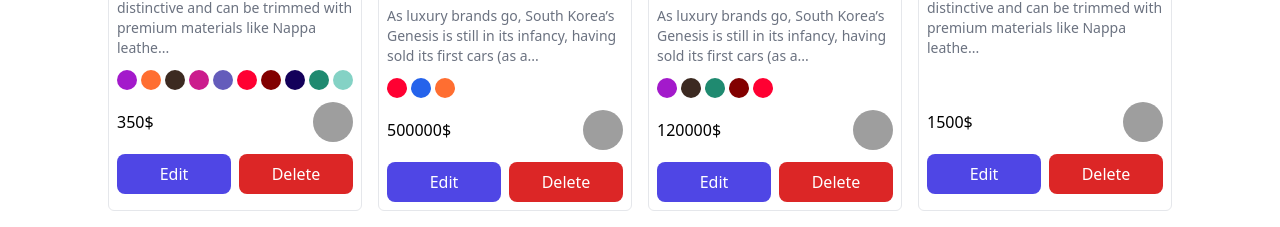
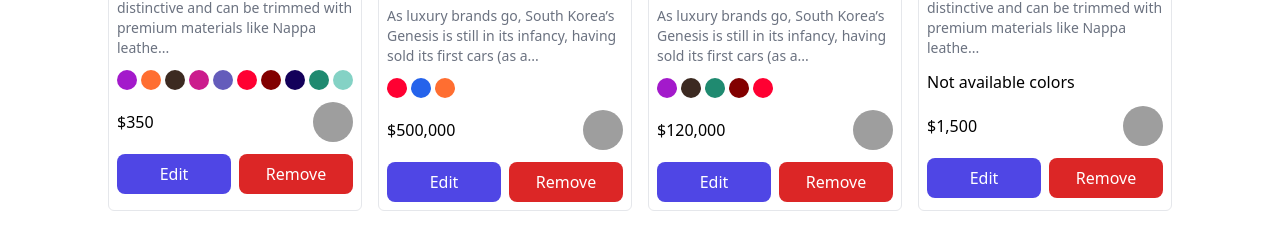
Before and after one commit to Amir983/Project-Structure, a React (Vite) app: page / in a window 1280 px wide. Shown: the part 419-646 px from the top of the page. Built offline with nearby package versions, Linux system fonts and the light colour scheme; grey boxes are pictures that could not be loaded.

Commit message:
Project completed

```diff
--- a/package.json
+++ b/package.json
@@ -14,6 +14,7 @@
     "@heroicons/react": "^2.2.0",
     "react": "^19.2.0",
     "react-dom": "^19.2.0",
+    "react-hot-toast": "^2.6.0",
     "uuid": "^13.0.0"
   },
   "devDependencies": {
--- a/src/App.tsx
+++ b/src/App.tsx
@@ -11,7 +11,8 @@ import Colors from "./components/UI/Colors";
 import { v4 as uuid } from "uuid";
 import Select from "./components/UI/Select";
 import type { productname } from "./types";
-
+import Modal from "./components/UI/Model";
+import toast, { Toaster } from "react-hot-toast";
 const App = () => {
   const defaultProductObj = {
     title: "",
@@ -40,12 +41,16 @@ const App = () => {
   const [tempColors, setTempColor] = useState<string[]>([]);
   const [isOpen, setIsOpen] = useState(false);
   const [isOpenEditModal, setIsOpenEditModal] = useState(false);
+  const [isOpenConfirmModal, setIsOpenConfirmModal] = useState(false);
+
   const [selectedCategory, setSelectedCategory] = useState(categories[0]);
 
   const closeModal = () => setIsOpen(false);
   const openModal = () => setIsOpen(true);
   const closeEditModal = () => setIsOpenEditModal(false);
   const openEditModal = () => setIsOpenEditModal(true);
+  const closeConfirmModal = () => setIsOpenConfirmModal(false);
+  const openConfirmModal = () => setIsOpenConfirmModal(true);
 
   // ✅ onCancel معرفة صح هنا
   const onCancel = () => {
@@ -96,7 +101,20 @@ const App = () => {
     setTempColor([]);
     closeModal();
   }
-
+  const removeHandler = () => {
+    const filter = products.filter(
+      (product) => product.id !== productToEdit.id,
+    );
+    setProducts(filter);
+    closeConfirmModal();
+    toast("Product has been deleted successfully!", {
+      icon: "👏",
+      style: {
+        backgroundColor: "#c2344d",
+        color: "white",
+      },
+    });
+  };
   function onsubmitEditHandler(event: FormEvent<HTMLFormElement>): void {
     event.preventDefault();
     const { title, description, price, imageURL } = productToEdit;
@@ -134,6 +152,7 @@ const App = () => {
       openEditModal={openEditModal}
       idx={idx}
       setProductToEditIdx={setProductToEditIdx}
+      openConfirmModal={openConfirmModal}
     />
   ));
 
@@ -207,6 +226,7 @@ const App = () => {
       <div className="m-5 grid grid-cols-1 md:grid-cols-2 lg:grid-cols-3 xl:grid-cols-4 gap-2 md:gap-4 p-2 rounded-md">
         {rernderList}
       </div>
+      {/* ADD PRODUCT MODAL */}
 
       <Model
         isOpen={isOpen}
@@ -254,6 +274,7 @@ const App = () => {
           </div>
         </form>
       </Model>
+      {/* EDIT PRODUCT MODAL */}
 
       <Model
         isOpen={isOpenEditModal}
@@ -315,6 +336,31 @@ const App = () => {
           </div>
         </form>
       </Model>
+
+      {/* DELETE PRODUCT CONFIRM MODAL */}
+      <Modal
+        isOpen={isOpenConfirmModal}
+        closeModal={closeConfirmModal}
+        title="Are you sure you want to remove this Product from your Store?"
+        description="Deleting this product will remove it permanently from your inventory. Any associated data, sales history, and other related information will also be deleted. Please make sure this is the intended action."
+      >
+        <div className="flex items-center space-x-3">
+          <Button
+            className="bg-[#c2344d] hover:bg-red-800"
+            onClick={removeHandler}
+          >
+            Yes, remove
+          </Button>
+          <Button
+            type="button"
+            className="bg-[#f5f5fa] hover:bg-gray-300 !text-black"
+            onClick={closeConfirmModal}
+          >
+            Cancel
+          </Button>
+        </div>
+      </Modal>
+      <Toaster position="top-center" />
     </main>
   );
 };
--- a/src/components/ProductCard.tsx
+++ b/src/components/ProductCard.tsx
@@ -1,7 +1,7 @@
 import Button from "./UI/Button";
 import Imag from "./UI/Imag";
 import type { IProduct } from "../interfaces/interface";
-import { textslice } from "../utils/Functions";
+import { Numpercoma, textslice } from "../utils/Functions";
 import Colors from "./UI/Colors";
 
 interface Iprops {
@@ -10,6 +10,7 @@ interface Iprops {
   openEditModal: () => void;
   idx: number;
   setProductToEditIdx: (value: number) => void;
+  openConfirmModal: () => void;
 }
 
 const ProductCard = ({
@@ -18,20 +19,26 @@ const ProductCard = ({
   openEditModal,
   idx,
   setProductToEditIdx,
+  openConfirmModal,
 }: Iprops) => {
   const { imageURL, title, description, category, price, colors } =
     productLists;
+  /* ------- RENDER -------  */
 
   const rendercolors = colors.map((color) => (
     <Colors key={color} color={color} />
   ));
+  /* ------- HANDLER -------  */
 
   const prodctEdit = () => {
     setProductToEdit(productLists);
     openEditModal();
     setProductToEditIdx(idx);
   };
-
+  const removeproduct = () => {
+    setProductToEdit(productLists);
+    openConfirmModal();
+  };
   return (
     <div className="max-w-sm md:max-w-lg mx-auto md:mx-0 border rounded-md p-2 flex flex-col space-y-3">
       <Imag
@@ -43,11 +50,16 @@ const ProductCard = ({
       <p className="text-sm text-gray-500 break-words">
         {textslice(description)}
       </p>
-      <div className="flex items-center flex-wrap space-x-1">
-        {rendercolors}
+      <div className=" flex items-center flex-wrap space-x-1">
+        {!colors.length ? (
+          <p className="min-h-[20px]">Not available colors</p>
+        ) : (
+          rendercolors
+        )}
       </div>
+
       <div className="flex items-center justify-between">
-        <span>{price}$</span>
+        <span>${Numpercoma(price)}</span>
         <Imag
           imageURL={category.imageURL}
           Alt={category.name}
@@ -58,8 +70,8 @@ const ProductCard = ({
         <Button className="bg-indigo-600" width={"w-full"} onClick={prodctEdit}>
           Edit
         </Button>
-        <Button className="bg-red-600" width={"w-full"}>
-          Delete
+        <Button className="bg-red-600" width={"w-full"} onClick={removeproduct}>
+          Remove
         </Button>
       </div>
     </div>
--- a/src/components/UI/Model.tsx
+++ b/src/components/UI/Model.tsx
@@ -5,12 +5,20 @@ interface Iprops {
   closeModal: () => void;
   title: string;
   children: ReactNode;
+  description: string;
 }
-const Modal = ({ isOpen, closeModal, title, children }: Iprops) => {
+const Modal = ({
+  isOpen,
+  closeModal,
+  title,
+  children,
+  description,
+}: Iprops) => {
   return (
     <>
       <Transition appear show={isOpen} as={Fragment}>
         <Dialog as="div" className="relative z-10" onClose={closeModal}>
+          <div className="fixed inset-0 backdrop-blur-sm" aria-hidden="true" />
           <Transition.Child
             as={Fragment}
             enter="ease-out duration-300"
@@ -43,6 +51,9 @@ const Modal = ({ isOpen, closeModal, title, children }: Iprops) => {
                       {title}
                     </Dialog.Title>
                   )}
+                  {description && (
+                    <p className="text-sm text-gray-500 mt-3">{description}</p>
+                  )}
 
                   <div className="mt-4">{children}</div>
                 </Dialog.Panel>
--- a/src/data/index.ts
+++ b/src/data/index.ts
@@ -65,7 +65,7 @@ export const productList: IProduct[] = [
     imageURL:
       "https://images.unsplash.com/photo-1552831388-6a0b3575b32a?ixlib=rb-4.0.3&ixid=MnwxMjA3fDB8MHxwaG90by1wYWdlfHx8fGVufDB8fHx8&auto=format&fit=crop&w=1632&q=80",
     price: "1500",
-    colors: ["A31ACB"],
+    colors: [],
     category: {
       name: "PC Desktop",
       imageURL:
@@ -136,7 +136,7 @@ export const productList: IProduct[] = [
     imageURL:
       "https://images.unsplash.com/photo-1552831388-6a0b3575b32a?ixlib=rb-4.0.3&ixid=MnwxMjA3fDB8MHxwaG90by1wYWdlfHx8fGVufDB8fHx8&auto=format&fit=crop&w=1632&q=80",
     price: "1500",
-    colors: ["A31ACB"],
+    colors: [],
     category: {
       name: "PC Desktop",
       imageURL:
--- a/src/utils/Functions.ts
+++ b/src/utils/Functions.ts
@@ -10,3 +10,6 @@ export function textslice(text: string, max: number = 100) {
   }
   return text;
 }
+export function Numpercoma(x: string): string {
+  return x?.toString()?.replace(/\B(?=(\d{3})+(?!\d))/g, ",");
+}
```
Also changed, not shown: 2 other files (tests, documents, lock files or other folders).
